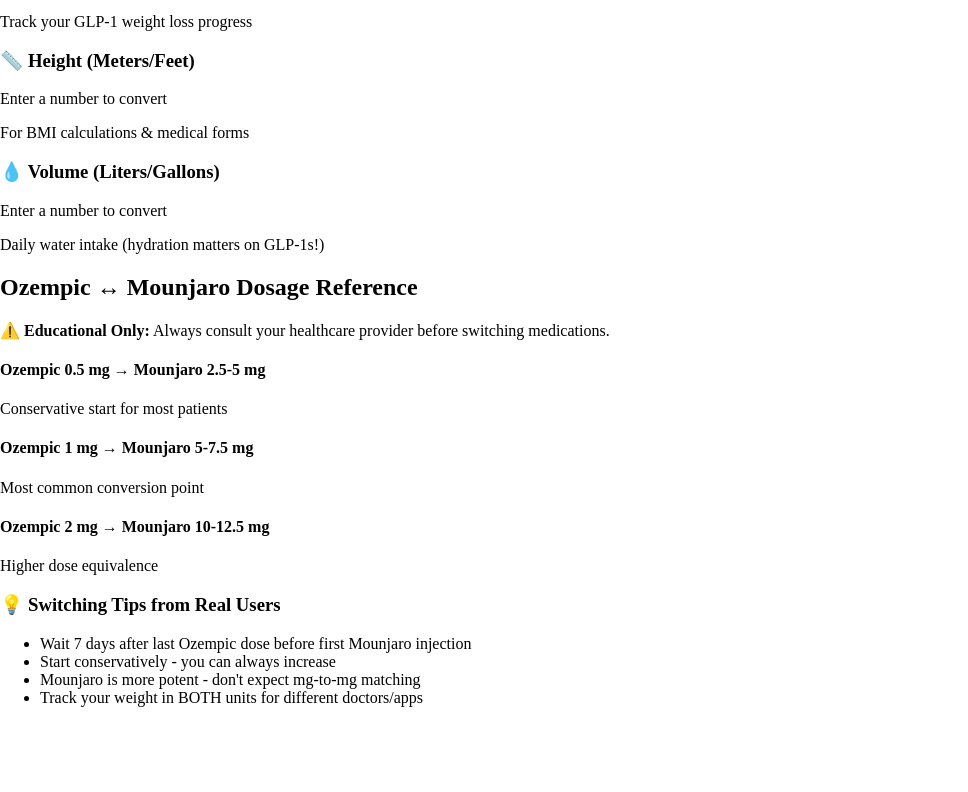
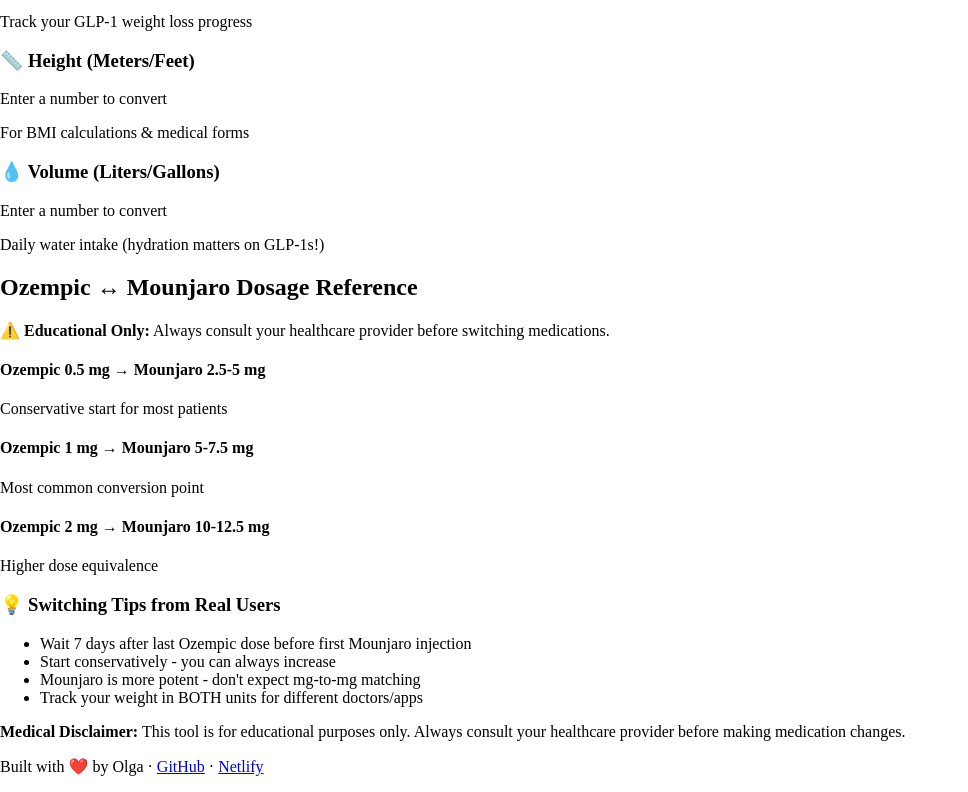
Before and after one commit to SheillaO/GLP-1-Companion, a website built with Vite: page index.html in a window 1280 px wide. Shown: the part 492-1284 px from the top of the page, without its empty margins (0-968 px from the left). Before the commit the page ends 1215 px from the top, so only its background shows below. Built offline with nearby package versions, Linux system fonts and the light colour scheme.

Commit message:
Update index.html

```diff
--- a/index.html
+++ b/index.html
@@ -82,3 +82,16 @@
                                 </ul>
                             </div>
                             </section>
+                            </main>
+
+                            <footer>
+                                <p class="medical"><strong>Medical Disclaimer:</strong> This tool is for educational purposes only. Always consult
+                                    your healthcare provider before making medication changes.</p>
+                                <p>Built with ❤️ by Olga · <a href="https://github.com/SheillaO/glp1-companion" target="_blank">GitHub</a> · <a
+                                        href="https://glp1companion.netlify.app/" target="_blank">Netlify</a></p>
+                            </footer>
+
+                            <script src="index.js"></script>
+                            </body>
+
+                            </html>
```
